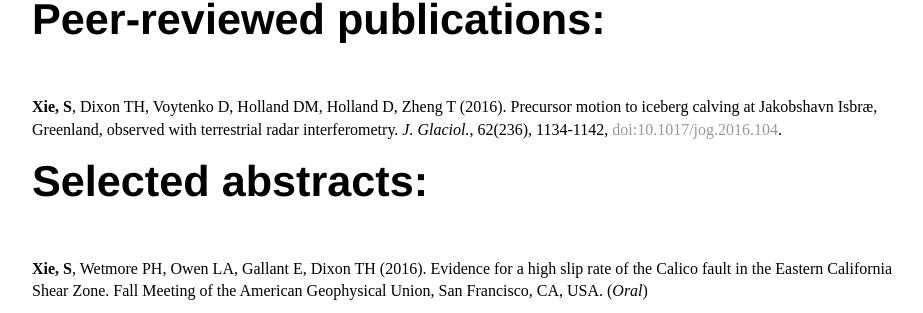
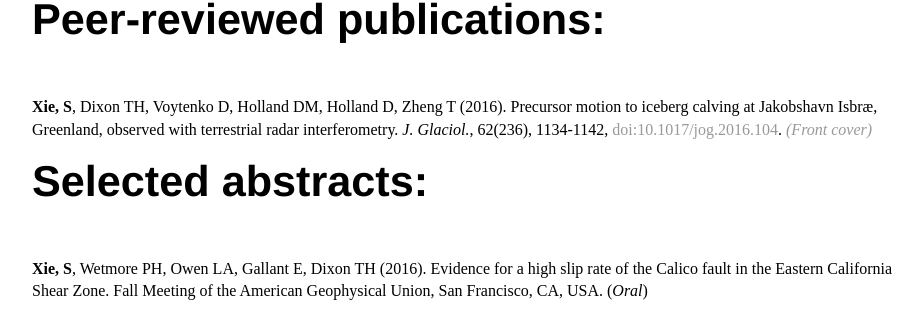
Before and after one commit to suruixie/suruixie.github.io, a Jekyll site: the page built from publications/index.html, in a window 1280 px wide. Shown: the part 123-436 px from the top of the page, without its empty margins (160-1083 px from the left). Built offline with Jekyll 4.4.1, drawn with Linux system fonts in a browser that asks for light colours.

Commit message:
Update index.html

```diff
--- a/publications/index.html
+++ b/publications/index.html
@@ -7,7 +7,7 @@
 	<h2>Peer-reviewed publications:</h2>
 
 	<p style="font-size:1.0em;">
-		<strong>Xie, S</strong>, Dixon TH, Voytenko D, Holland DM, Holland D, Zheng T (2016). Precursor motion to iceberg calving at Jakobshavn Isbræ, Greenland, observed with terrestrial radar interferometry. <em>J. Glaciol.</em>, 62(236), 1134-1142, <a href="https://doi.org/10.1017/jog.2016.104">doi:10.1017/jog.2016.104</a>.
+		<strong>Xie, S</strong>, Dixon TH, Voytenko D, Holland DM, Holland D, Zheng T (2016). Precursor motion to iceberg calving at Jakobshavn Isbræ, Greenland, observed with terrestrial radar interferometry. <em>J. Glaciol.</em>, 62(236), 1134-1142, <a href="https://doi.org/10.1017/jog.2016.104">doi:10.1017/jog.2016.104</a>. <em><a href="https://doi.org/10.1017/jog.2016.123">(Front cover)</a></em>
 	</p>
 
 	<h2>Selected abstracts:</h2>
```
